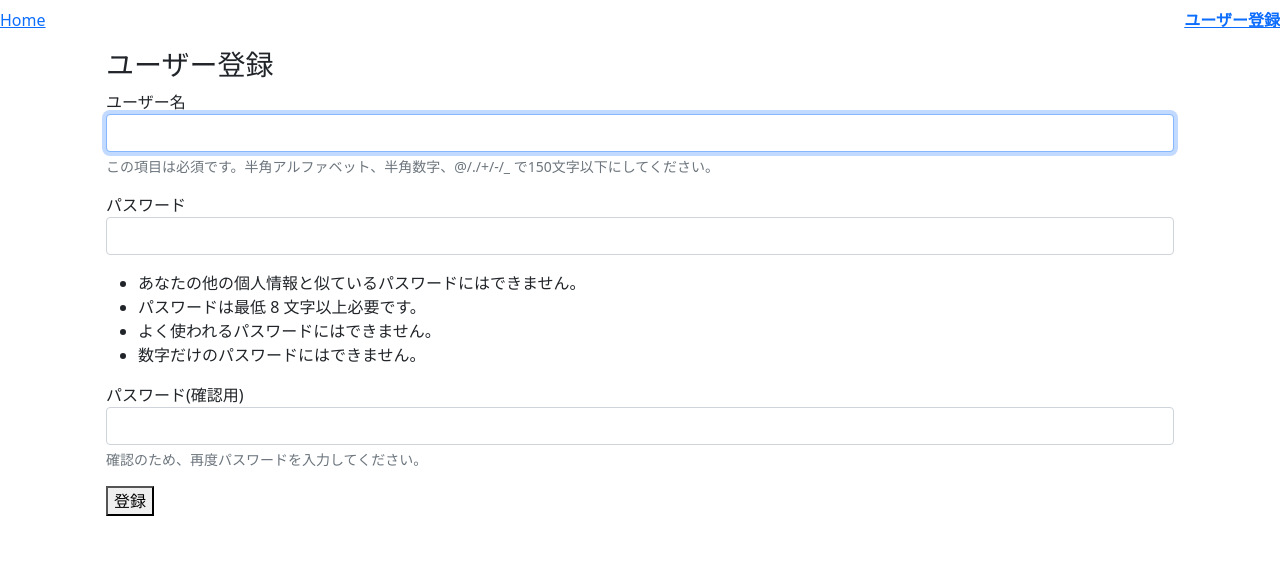
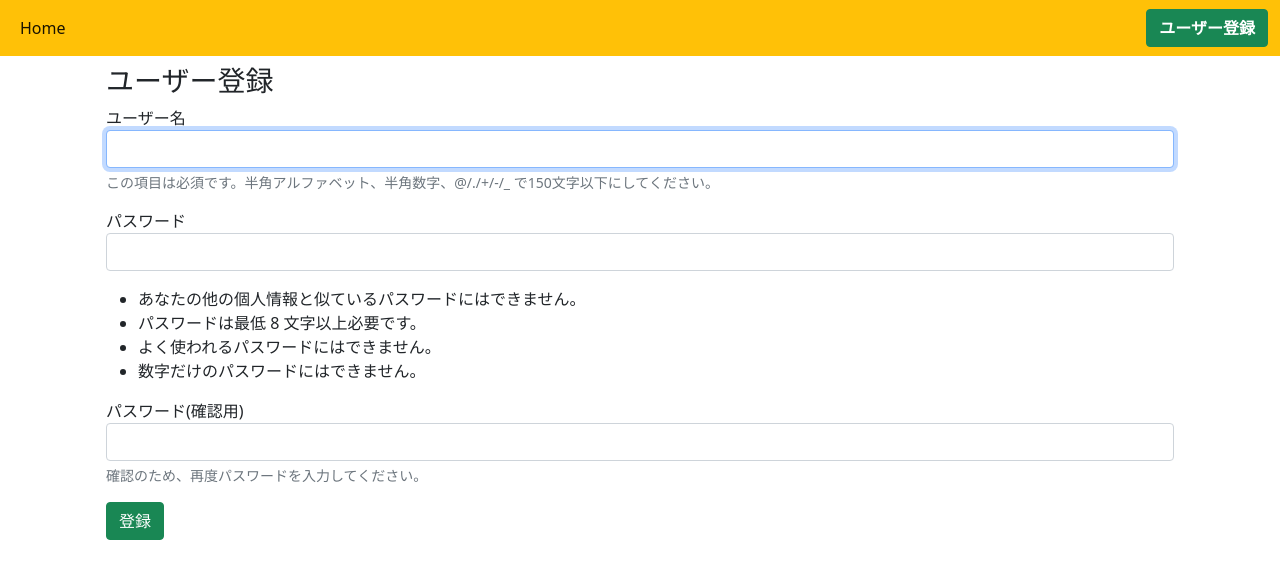
Before and after one commit to joshua-hashimoto/django-tutorial-playlist, a Django app: page /accounts/signup/ in a window 1280 px wide. Shown: the top 579 px of the page. Run offline with Django 4.2, Linux system fonts and the light colour scheme; some libraries are stand-ins or nearby versions.

Commit message:
fix: BulmaからBootstrapに変更

```diff
--- a/templates/accounts/signup.html
+++ b/templates/accounts/signup.html
@@ -27,7 +27,7 @@
                 {% endif %}
             </div>
         {% endfor %}
-        <button class="button is-primary" type="submit">登録</button>
+        <button class="btn btn-success" type="submit">登録</button>
     </form>
 </div>
 {% endblock content %}
--- a/templates/articles/partials/article_form.html
+++ b/templates/articles/partials/article_form.html
@@ -18,5 +18,5 @@
         <textarea class="form-control" name="content" id="content" cols="30" rows="10" placeholder="記事内容を自由に書いて下さい"></textarea>
     </div> {% endcomment %}
     {{ form.as_p }}
-    <button class="btn btn-primary" type="submit">保存</button>
+    <button class="btn btn-success" type="submit">保存</button>
 </form>
--- a/templates/partials/header.html
+++ b/templates/partials/header.html
@@ -1,16 +1,16 @@
-<nav class="navbar has-background-warning" role="navigation" aria-label="main navigation">
-    <div class="navbar-start">
-        <a class="navbar-item has-text-weight-bold" href="{% url 'articles:article_list' %}">
-            Home
-        </a>
+<nav class="navbar navbar-expand-lg navbar-light bg-warning">
+  <div class="container-fluid">
+    <div class="collapse navbar-collapse" id="navbar-left-action">
+      <ul class="navbar-nav me-auto mb-2 mb-lg-0">
+        <li class="nav-item">
+          <a class="nav-link active" aria-current="page" href="{% url 'articles:article_list' %}">Home</a>
+        </li>
+      </ul>
+      <div class="d-flex">
+          <a href="{% url 'accounts:signup' %}" class="btn btn-success">
+              <strong>ユーザー登録</strong>
+          </a>
+      </div>
     </div>
-    <div class="navbar-end">
-        <div class="navbar-item">
-            <div class="buttons">
-                <a class="button is-primary" href="{% url 'accounts:signup' %}">
-                    <strong>ユーザー登録</strong>
-                </a>
-            </div>
-        </div>
-    </div>
+  </div>
 </nav>
```
